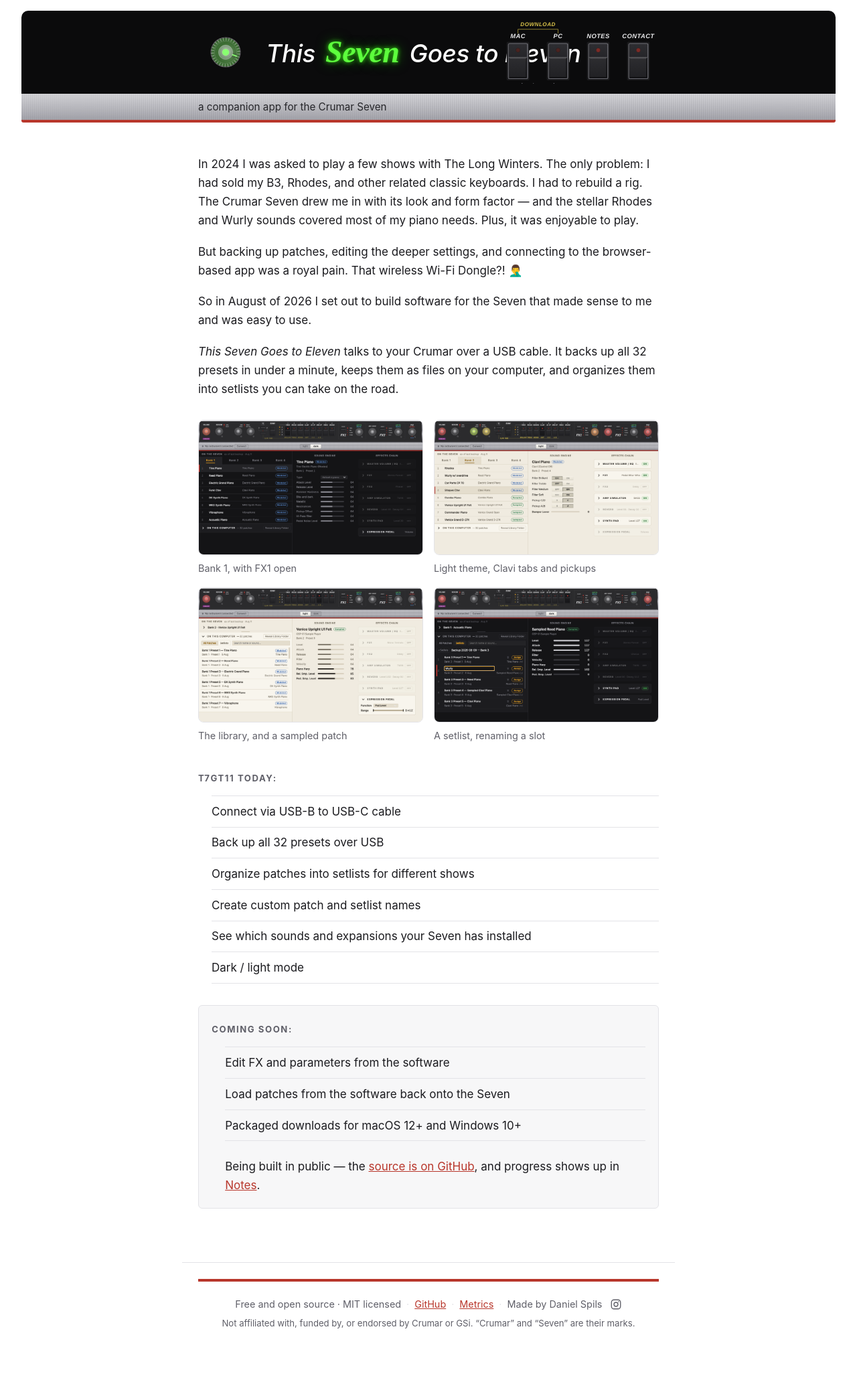
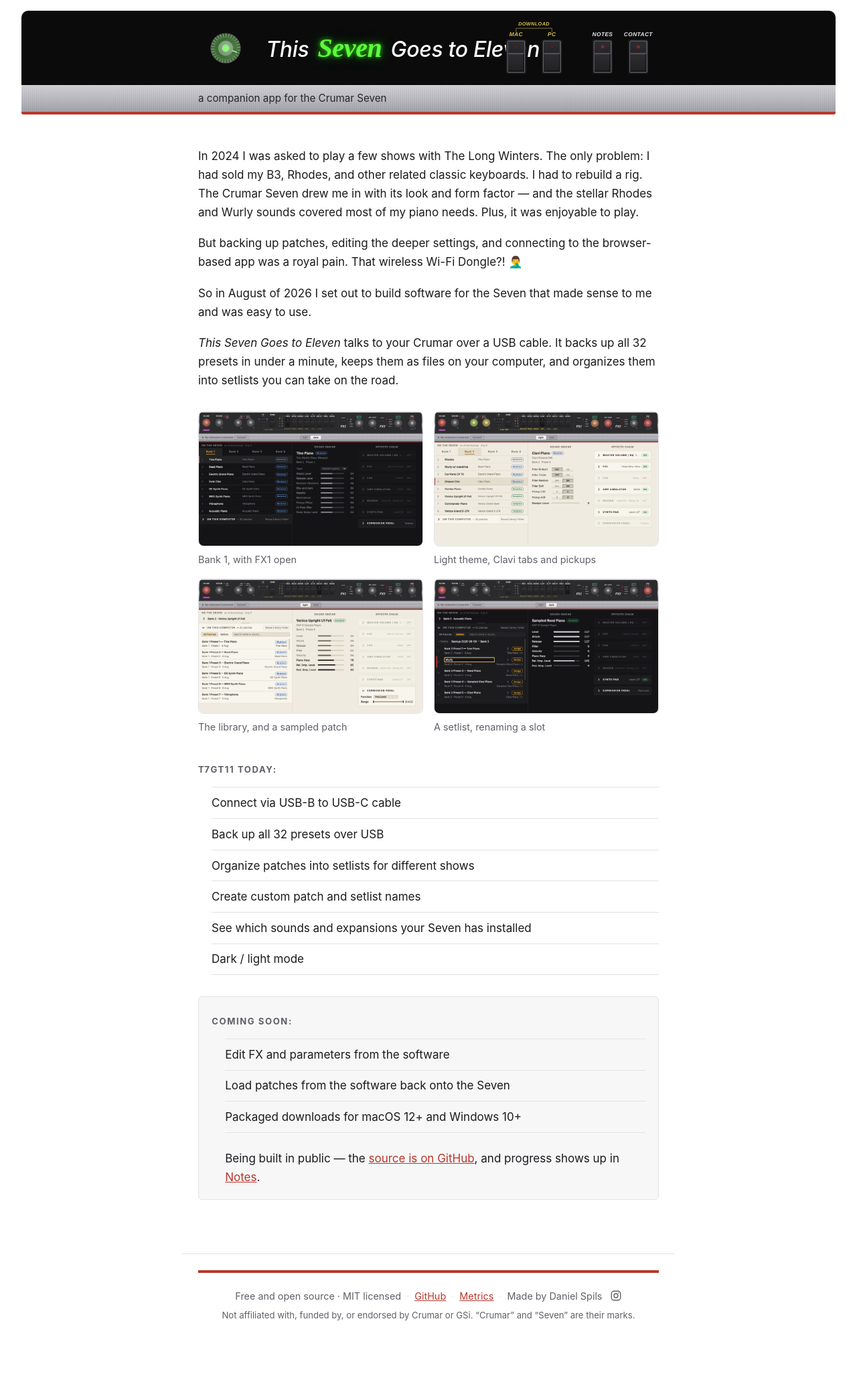
Before and after one commit to danielspils/this-seven-goes-to-eleven, a Jekyll site: the page built from docs/index.md, in a window 1280 px wide. Shown: the whole page at 67% size. Built offline with Jekyll 4.4.1, drawn with Linux system fonts in a browser that asks for light colours.

Commit message:
Header buttons: spaced as pairs, yellow download labels, no caption
The two pairs are separated — downloads and navigation are different errands,
and on the instrument related controls sit together with air around the group.

MAC and PC now wear the DOWNLOAD legend's yellow, the same relationship the
panel's CLAVI TABS legends have with their bracket.

"(coming soon)" is gone. The dark LED already says it: on the instrument an
unlit preset is one that is not active.

The wordmark's clamp ceiling drops from 2.3rem to 2rem, and the button block
gains a left margin. At 2.3rem the wordmark needed 440px in a 332px box, so it
was overflowing and running underneath the buttons.

Co-Authored-By: Claude Opus 5 <noreply@anthropic.com>

```diff
--- a/docs/assets/css/style.css
+++ b/docs/assets/css/style.css
@@ -35,7 +35,7 @@ main { max-width: 46rem; margin: 0 auto; padding: 0 1.5rem 5rem; }
 .wordmark {
   flex: 1; min-width: 0; white-space: nowrap;
   color: #fff; text-decoration: none;
-  font-size: clamp(1.15rem, 3vw, 2.3rem); font-weight: 500; font-style: italic;
+  font-size: clamp(1.15rem, 3vw, 2rem); font-weight: 500; font-style: italic;
   letter-spacing: -.01em;
 }
 /* The Crumar script, approximated with a system italic script. Hue comes
@@ -95,6 +95,10 @@ main { max-width: 46rem; margin: 0 auto; padding: 0 1.5rem 5rem; }
 }
 /* Nothing to download yet: dark LED, no pointer. is-live lights it. */
 .panel-buttons .is-soon { cursor: default; }
+/* MAC and PC are part of the DOWNLOAD group, so they carry its colour —
+   the same relationship the panel's CLAVI TABS legends have with their
+   bracket. */
+.panel-buttons .is-soon .lbl { fill: #d9c24a; }
 .panel-buttons .is-soon .led { fill: #4a2320; }
 .panel-buttons .is-live .led { fill: #ff3b30; }
 .panel-buttons .panel-btn:hover .led { fill: #ff3b30; }
```
Also changed, not shown: docs/_includes/panel-buttons.svg.
